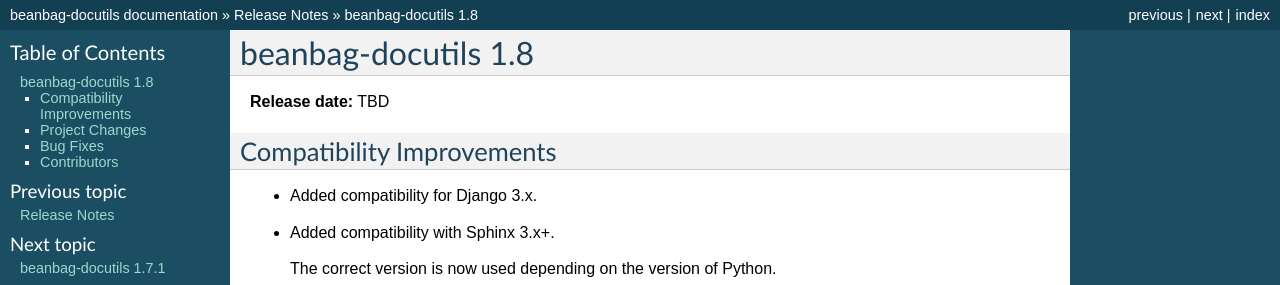
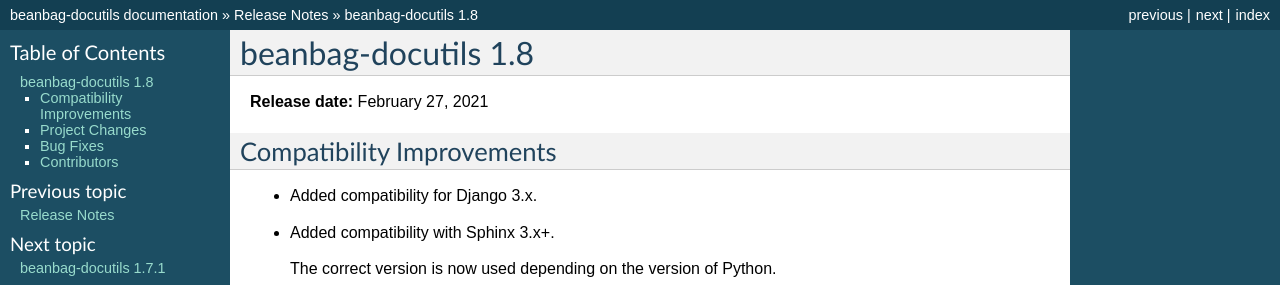
Before and after one commit to beanbaginc/beanbag-docutils, a Sphinx documentation site: the page built from docs/releasenotes/1.8.rst, in a window 1280 px wide. Shown: the top 285 px of the page. Built offline with Sphinx 7.4.7, drawn with Linux system fonts in a browser that asks for light colours.

Commit message:
Add the missing release date of the 1.8 release.
This is a trivial change.

```diff
--- a/docs/releasenotes/1.8.rst
+++ b/docs/releasenotes/1.8.rst
@@ -2,7 +2,7 @@
 beanbag-docutils 1.8
 ====================
 
-**Release date:** TBD
+**Release date:** February 27, 2021
 
 
 Compatibility Improvements
```
